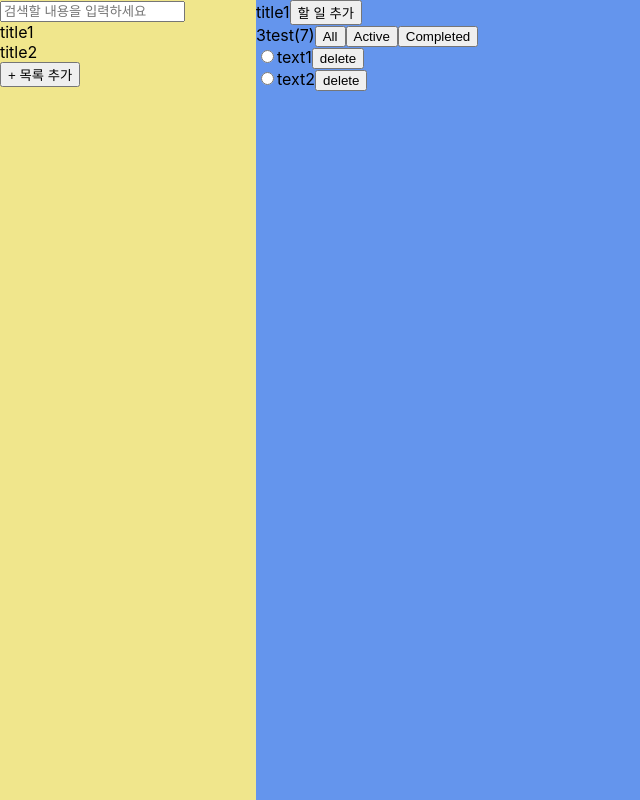
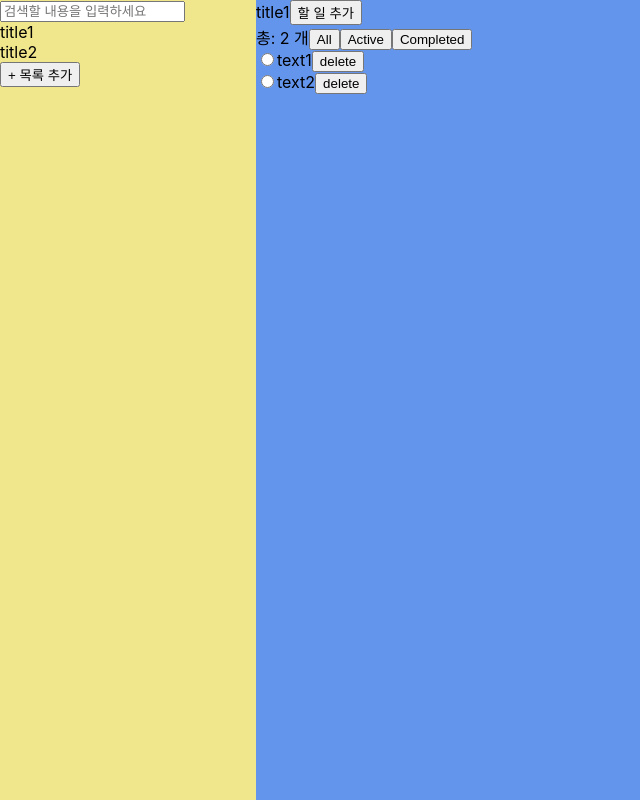
Before and after one commit to RamiTae/react-todo-app, a React (Create React App) app: page / in a window 1280 px wide. Both pictures are taken after a click on the element "title1". Shown: the whole page, without its empty margins (0-640 px from the left). Built offline with nearby package versions, Linux system fonts and the light colour scheme.

Commit message:
:triangular_flag_on_post: implement Footer component

```diff
--- a/src/App.js
+++ b/src/App.js
@@ -92,7 +92,7 @@ class App extends Component {
   }
 
   render() {
-    const { titles, todos, searchState, nowTitle, indexOfTodos } = this.state;
+    const { titles, todos, searchState, nowTitle } = this.state;
     return (
       <div className="App">
         <TitleList titles={titles} isSearching={searchState.isSearching} handleAddTitle={this.handleAddTitle} handleNowTitle={this.handleNowTitle} handleSearchState={this.handleSearchState} />
--- a/src/components/Footer.js
+++ b/src/components/Footer.js
@@ -1,13 +1,22 @@
 import React from "react";
 
-export default function Footer({ todoLength, handleDisplayState }) {
+export default function Footer({ displayState, todoLength, handleDisplayState }) {
+  console.log({ displayState });
+  let text = "총";
+  if (displayState !== "All") {
+    text = displayState === "Active" ? "할 일" : "완료됨";
+  }
+
   function handleClick(e) {
-    console.log("Footer clicked", e.target);
+    handleDisplayState(e.target.innerText);
+    // console.log("Footer clicked", e.target);
   }
 
   return (
     <div>
-      <span>{todoLength}test(7)</span>
+      <span>
+        {text}: {todoLength} 개
+      </span>
       <button onClick={handleClick}>All</button>
       <button onClick={handleClick}>Active</button>
       <button onClick={handleClick}>Completed</button>
--- a/src/components/TodoList.js
+++ b/src/components/TodoList.js
@@ -38,14 +38,14 @@ export default class TodoList extends Component {
 
     //display상태에 따라 todoList 변경
     if (this.state.displayState !== "All") {
-      const check = this.state.displayState === "Active" ? true : false;
+      const check = this.state.displayState === "Active" ? false : true;
       todoList = todoList.filter(todo => todo.completed === check);
     }
 
     return (
       <div id="TodoList">
         <ListTitle innerText={nowTitle} className="ListTitle-todoTitle" handleIsAddingTodo={this.handleIsAddingTodo} />
-        <Footer todoLength={todos.length} handleDisplayState={this.handleDisplayState} />
+        <Footer displayState={this.state.displayState} todoLength={todoList.length} handleDisplayState={this.handleDisplayState} />
         {todoList.map((todo, idx) => (
           <Todo key={idx} todo={JSON.stringify(todo)} handleTodo={handleTodo} />
         ))}
```
